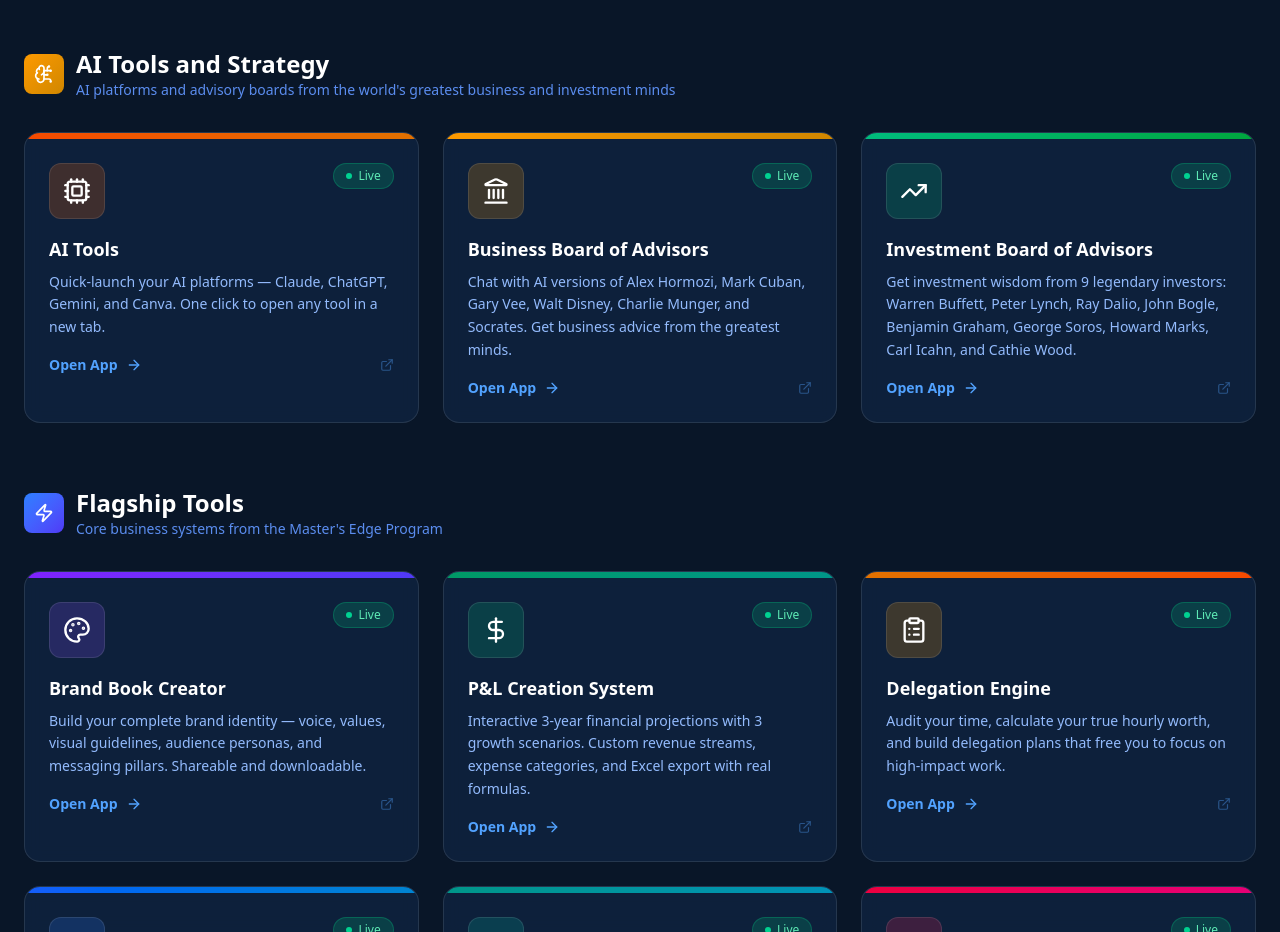
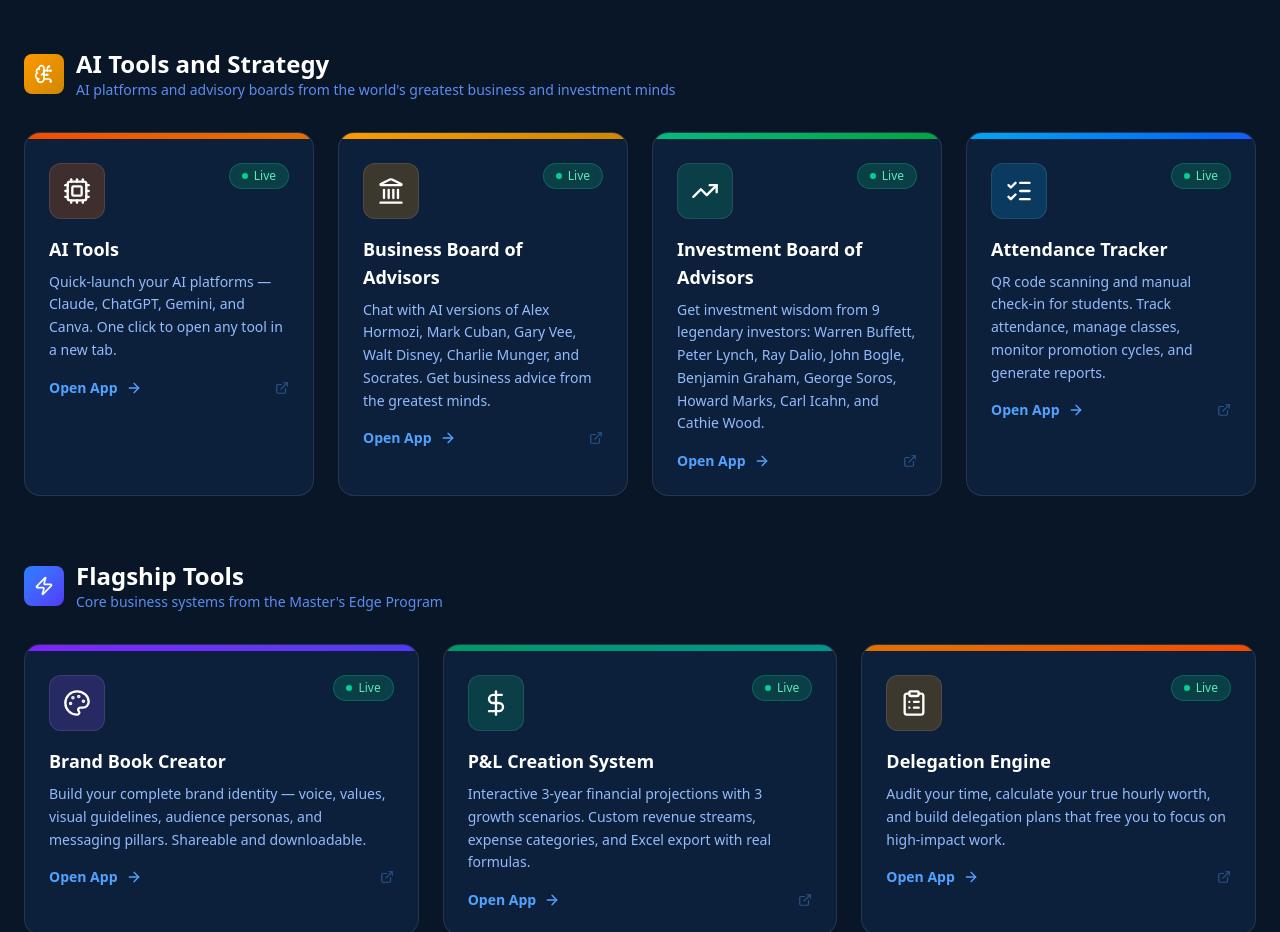
Before and after one commit to BrettLechtenbrerg/Masters-Edge-Portal, a Next.js app: page / in a window 1280 px wide. Shown: the part 1380-2312 px from the top of the page. Built offline with nearby package versions, Linux system fonts and the light colour scheme.

Commit message:
Add Attendance Tracker to AI Tools and Strategy section

```diff
--- a/src/app/page.tsx
+++ b/src/app/page.tsx
@@ -276,6 +276,17 @@
     status: "live",
     tier: "advisor",
   },
+  {
+    name: "Attendance Tracker",
+    description:
+      "QR code scanning and manual check-in for students. Track attendance, manage classes, monitor promotion cycles, and generate reports.",
+    icon: ListChecks,
+    url: "https://pmma-ultimate-attendance-tracker.vercel.app",
+    gradient: "from-sky-500 to-blue-600",
+    iconBg: "bg-sky-500/20",
+    status: "live",
+    tier: "advisor",
+  },
 ];
 
 function AppCardComponent({ app }: { app: AppCard }) {
@@ -442,7 +453,7 @@
             </div>
           </div>
 
-          <div className="grid grid-cols-1 md:grid-cols-2 lg:grid-cols-3 gap-6">
+          <div className="grid grid-cols-1 md:grid-cols-2 lg:grid-cols-4 gap-6">
             {advisorApps.map((app) => (
               <AppCardComponent key={app.name} app={app} />
             ))}
```
